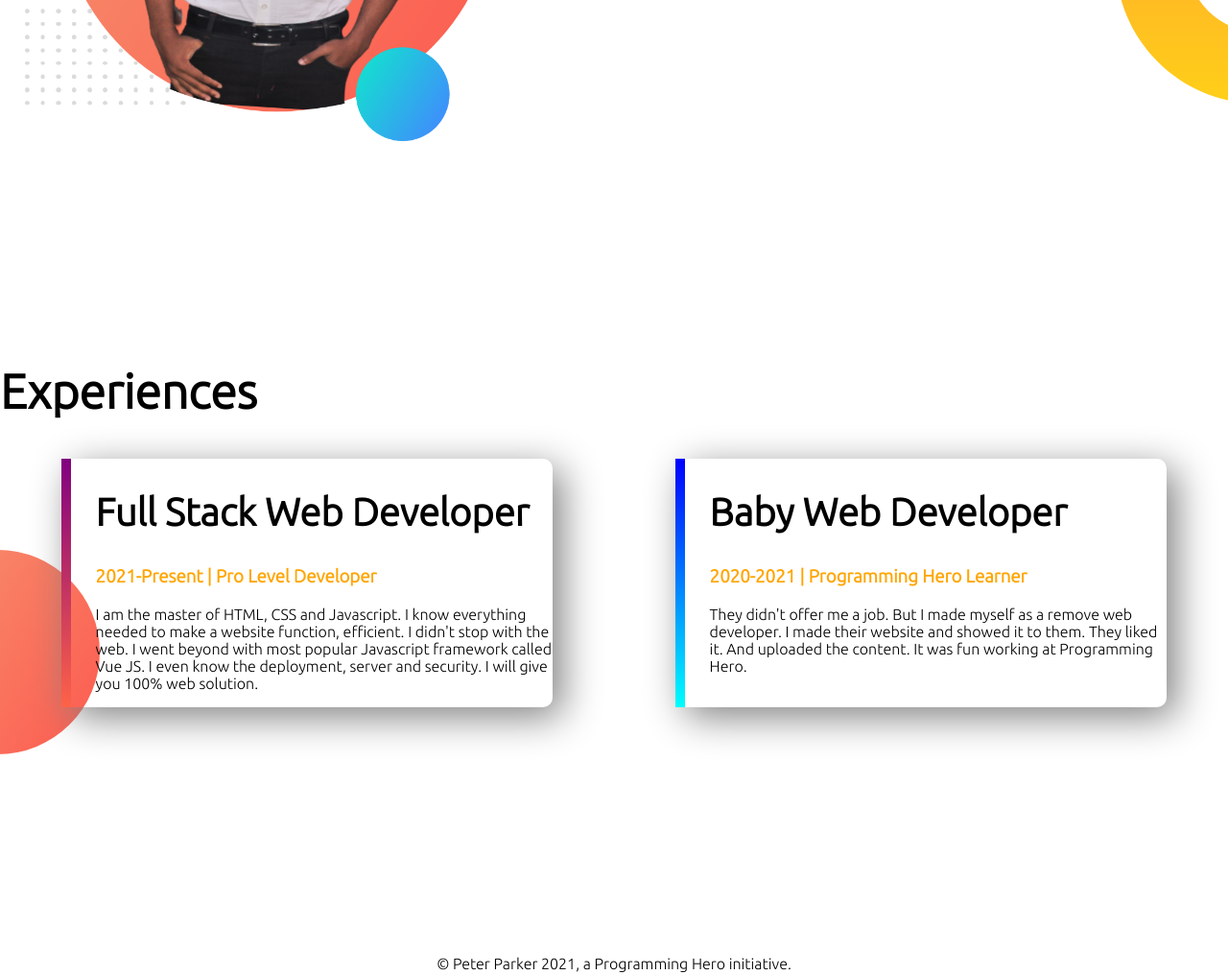
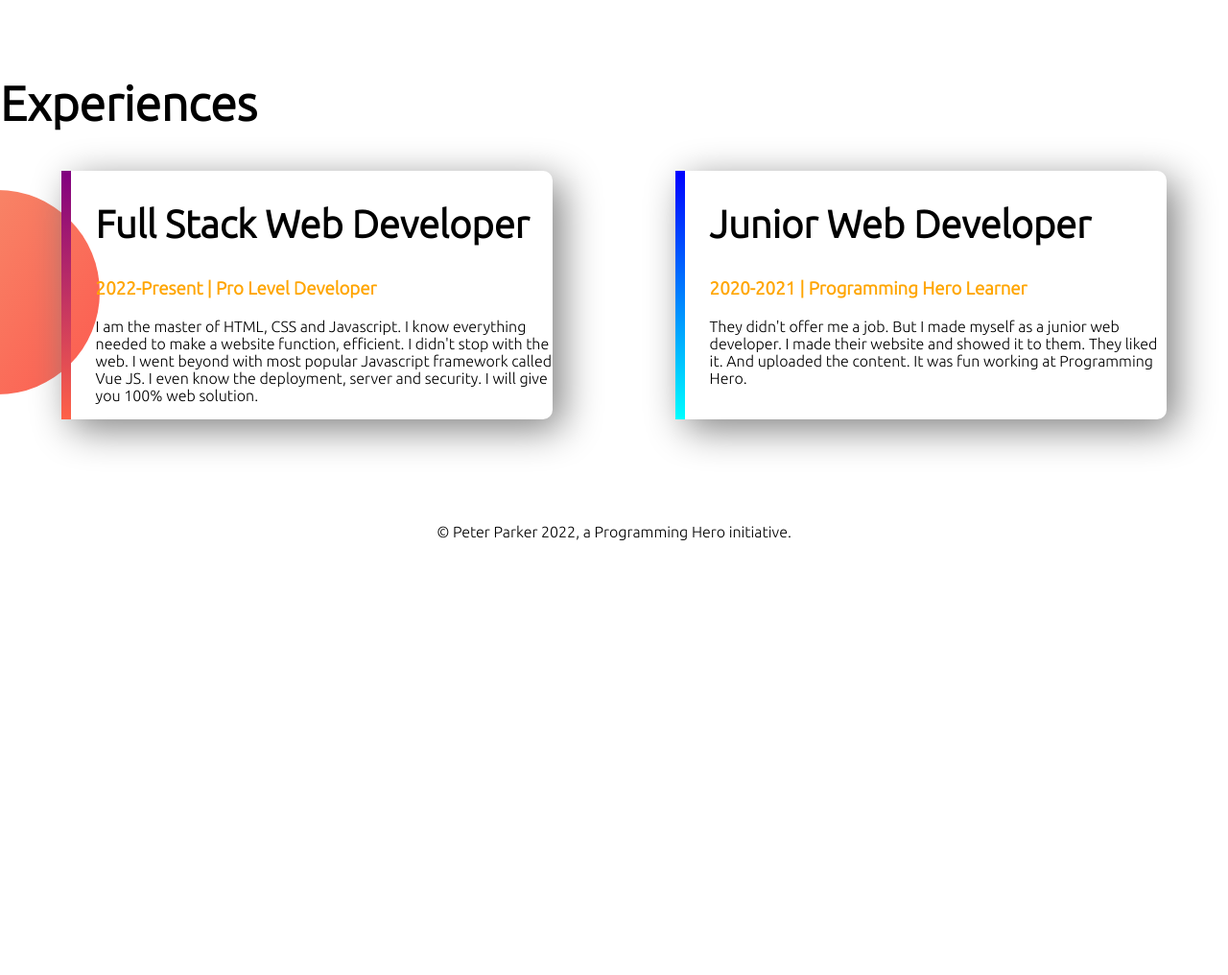
Before and after one commit to Tareqhossain17/developer-portfolio, a plain HTML site: page index.html in a window 1280 px wide. Shown: the part 1061-2077 px from the top of the page at 96% size. After the commit the page ends 1640 px from the top, so only its background shows below. Drawn offline with Linux system fonts and the light colour scheme.

Commit message:
add-portfolio

```diff
--- a/index.html
+++ b/index.html
@@ -16,8 +16,8 @@
         <div class="half-width">
           <h1>Welcome to</h1>
         <h1><span>Tareq Hossain</span> World!</h1>
-        <h3>Build Climber and Train Stopper</h3>
-        <p>You might saw me jumping, climbing buildings, and stopping trains. But nobody pays me a dime for that work. That's why I am learning and mastering web development. I will not stop until I become the Web Development Hero.</p>
+        <h3>About Me</h3>
+        <p>I am Md. Tareq Hossain I am a student of Bsc. in Nursing at Dinajpur Nursing College,Dinajpur under Rajshahi Medical university.Besides study,my future desire is to build myself up as a skilled web developer and work towards it as much as possible.May Allah grant me the grace to strive for this goal and to cling to it and have mercy on me Amen</p>
         <a class="link-button" target="_blank" href="#">Hire Me</a>
         </div>
         <div class="half-width">
@@ -42,18 +42,18 @@
        <div class="experience-class">
         <div id="border2" class="experience-item">
             <h2>Full Stack Web Developer</h2>
-            <h3><span>2021-Present | Pro Level Developer</span></h3>
+            <h3><span>2022-Present | Pro Level Developer</span></h3>
             <p>I am the master of HTML, CSS and Javascript. I know everything needed to make a website function, efficient. I didn't stop with the web. I went beyond with most popular Javascript framework called Vue JS. I even know the deployment, server and security. I will give you 100% web solution.</p>
         </div>
         <div id="border" class="experience-item">
-            <h2>Baby Web Developer</h2>
+            <h2>Junior Web Developer</h2>
             <h3><span>2020-2021 | Programming Hero Learner</span></h3>
-            <p>They didn't offer me a job. But I made myself as a remove web developer. I made their website and showed it to them. They liked it. And uploaded the content. It was fun working at Programming Hero.</p>
+            <p>They didn't offer me a job. But I made myself as a junior web developer. I made their website and showed it to them. They liked it. And uploaded the content. It was fun working at Programming Hero.</p>
         </div>
        </div>
     </section>
     <footer>
-        <p>&copy; Peter Parker 2021, a Programming Hero initiative.</p>
+        <p>&copy; Peter Parker 2022, a Programming Hero initiative.</p>
     </footer>
 </body>
 </html>
--- a/style.css
+++ b/style.css
@@ -1,6 +1,6 @@
 section{
-    height: 500px;
-    padding-bottom: 100px;
+    height: 400px;
+    padding-bottom: 50px;
 }
 body{
     font-family: 'Ubuntu', sans-serif;
```
